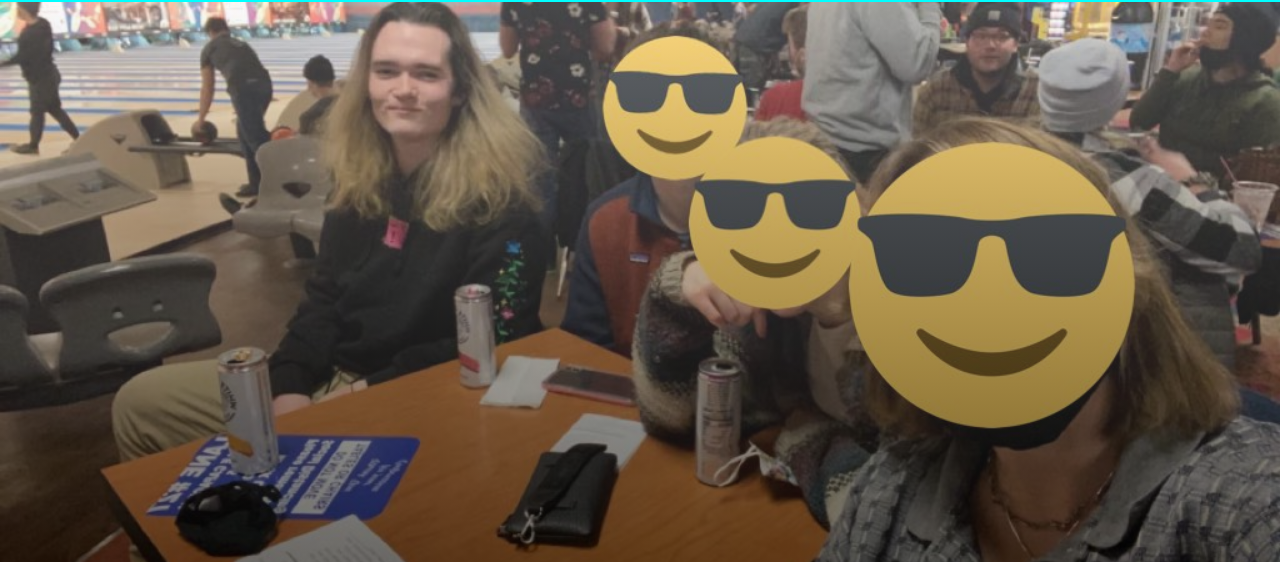
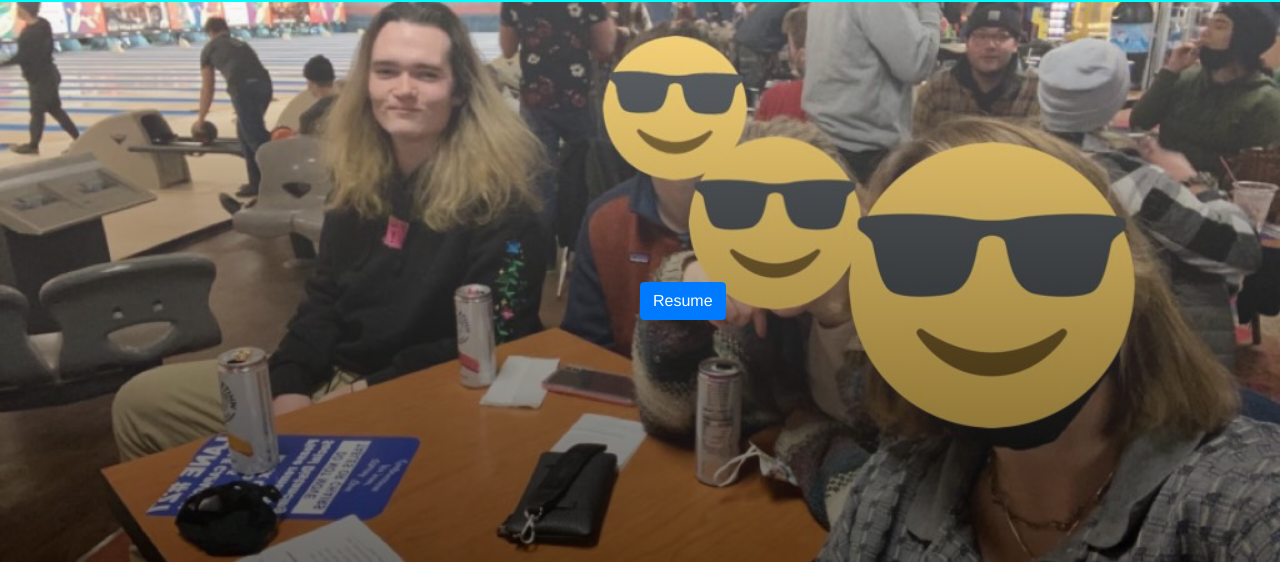
Before and after one commit to chadndonahue/portfoliov2, a plain HTML site: page index.html in a window 1280 px wide. Shown: the part 54-634 px from the top of the page. Drawn offline with nearby package versions, Linux system fonts and the light colour scheme.

Commit message:
added links to repos on projects aswell as adding linkendin and resume

```diff
--- a/assets/style.css
+++ b/assets/style.css
@@ -67,3 +67,10 @@ body, html {
 .cyan {
     background-color: cyan;
 }
+
+.heroBtn {
+    text-align: center;
+    position: absolute;
+    top: 50%;
+    left: 50%;
+}
--- a/index.html
+++ b/index.html
@@ -28,7 +28,11 @@
           </ul>
         </div>
     </nav>
-    <div class="hero"></div>
+    <div class="hero">
+      <div class="heroBtn">
+        <a href="./resume/Chad_Donahue_Resume.PDF" class="btn btn-primary">Resume</a>
+      </div>
+    </div>
     <section id="about-me">
         <h1><b>About Me</b></h1>
         <p>
```
Also changed, not shown: 1 other file.
